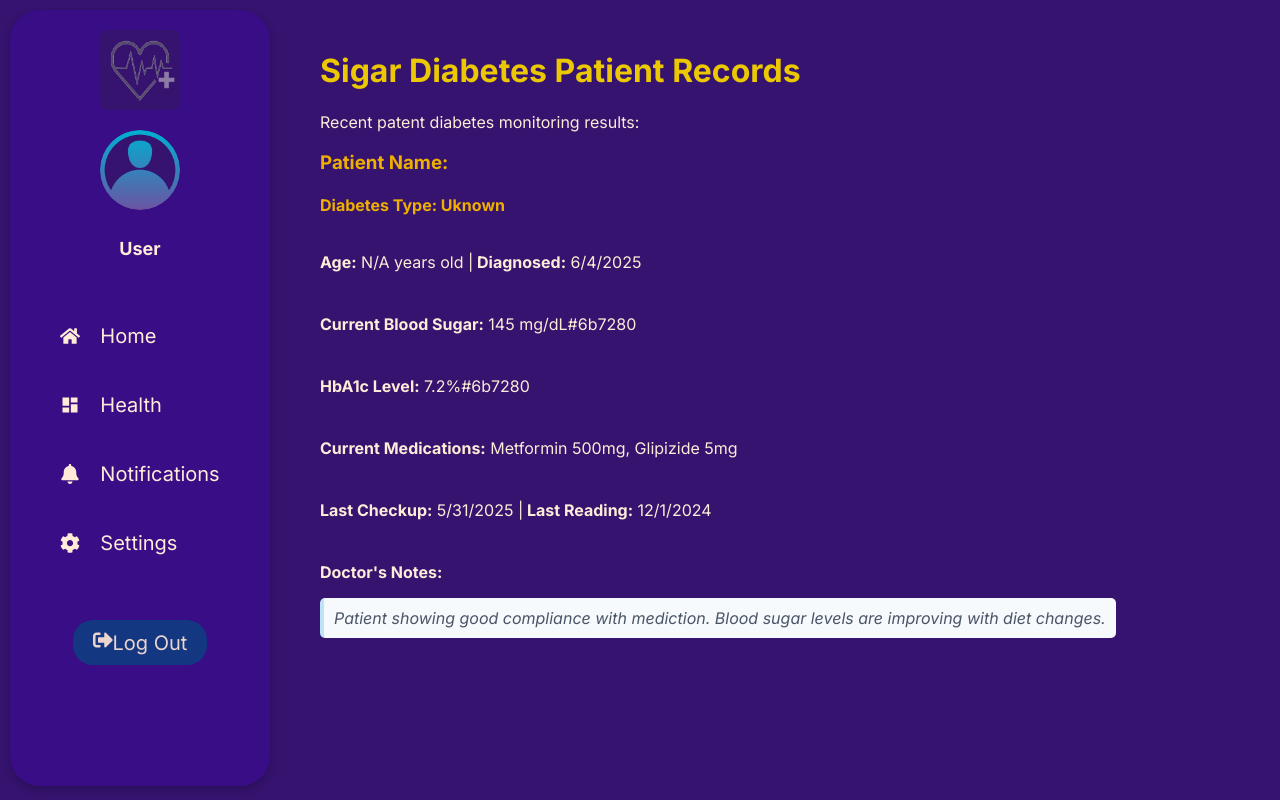
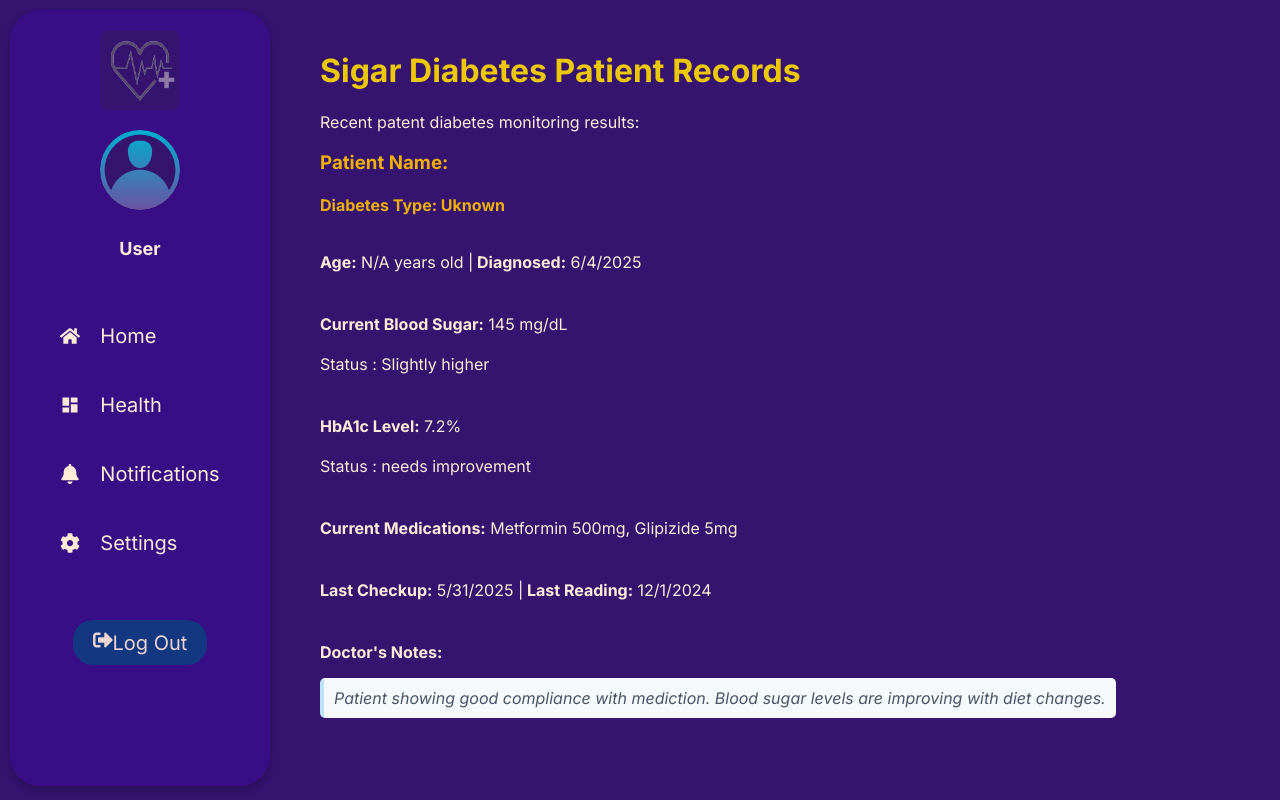
Before and after one commit to MaccccD/Haemophilia-Healthcare-App, a React (Create React App) app: page /DiabetesResults in a window 1280 px wide. Built offline with nearby package versions, Linux system fonts and the light colour scheme; sample sign-in values are in the browser's storage; a web font is replaced by a local one.

Commit message:
Diabetes Results Code Adjustment Update

```diff
--- a/src/Diabetes Components/DiabetesResults.jsx
+++ b/src/Diabetes Components/DiabetesResults.jsx
@@ -57,14 +57,14 @@ function DiabetesResults() {
       case 'excellent':
         case 'good':
           return "#22c55e";// green
-        case 'slighlty high':
+        case 'slighy high':
           case 'needs improvement':
             return '#f59e0b';//amber
             case'high':
             case 'need attention':
               return '#ef4444'; //red
             default:
-              return '#6b7280';
+              return '#grey';
     }
   };
 
@@ -98,16 +98,14 @@ function DiabetesResults() {
 
                 <p className='content'>
                   <strong> Current Blood Sugar:</strong> {patient.bloodSugar.current} mg/dL
-                  <span>
-                    {getStatusColor(patient.bloodSugar.status)}
-                  </span>
+                  <br/><br/>
+                  <span>Status : {patient.bloodSugar.status}</span>
                 </p>
 
                 <p className='content'>
                   <strong> HbA1c Level:</strong> {patient.hba1c.current}%
-                  <span>
-                    {getStatusColor(patient.hba1c.status)}
-                  </span>
+                  <br/><br/>
+                  <span> Status : {patient.hba1c.status}</span>
                 </p>
 
                 <p className='content'>
```
